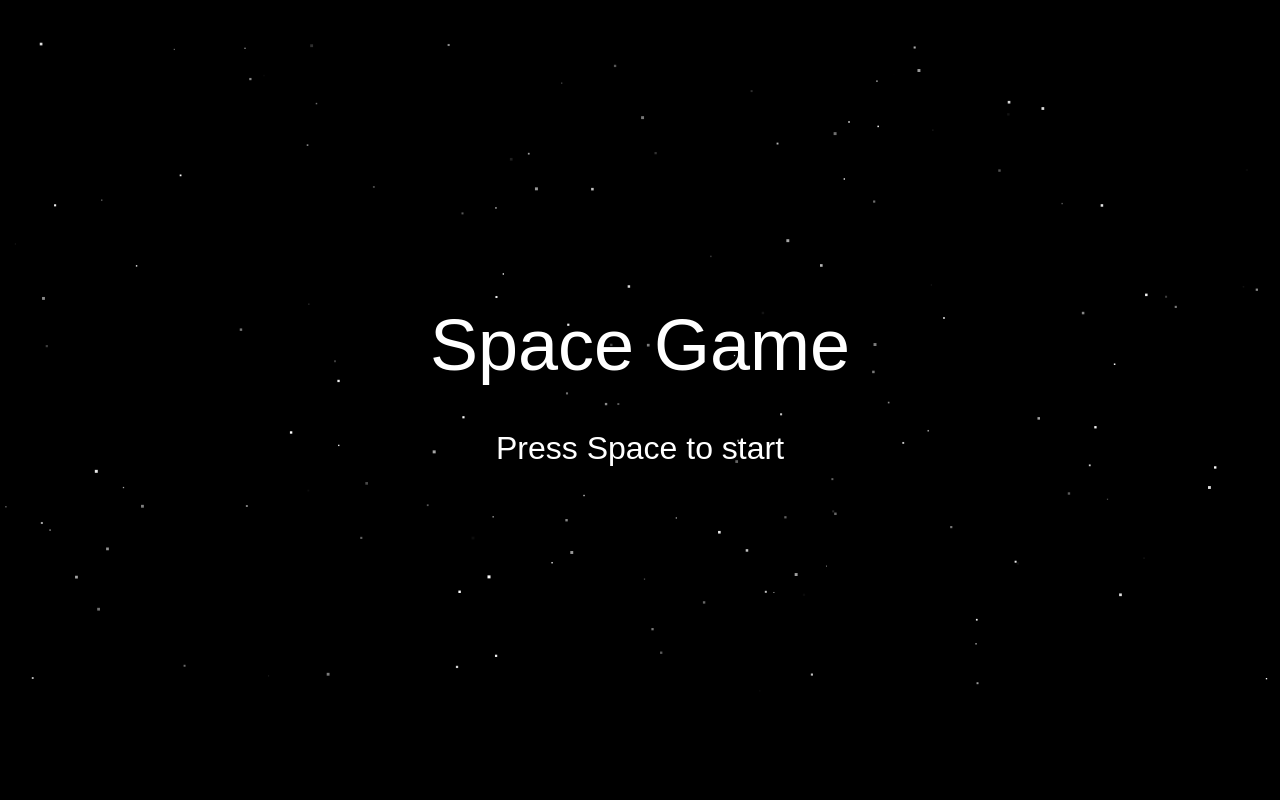
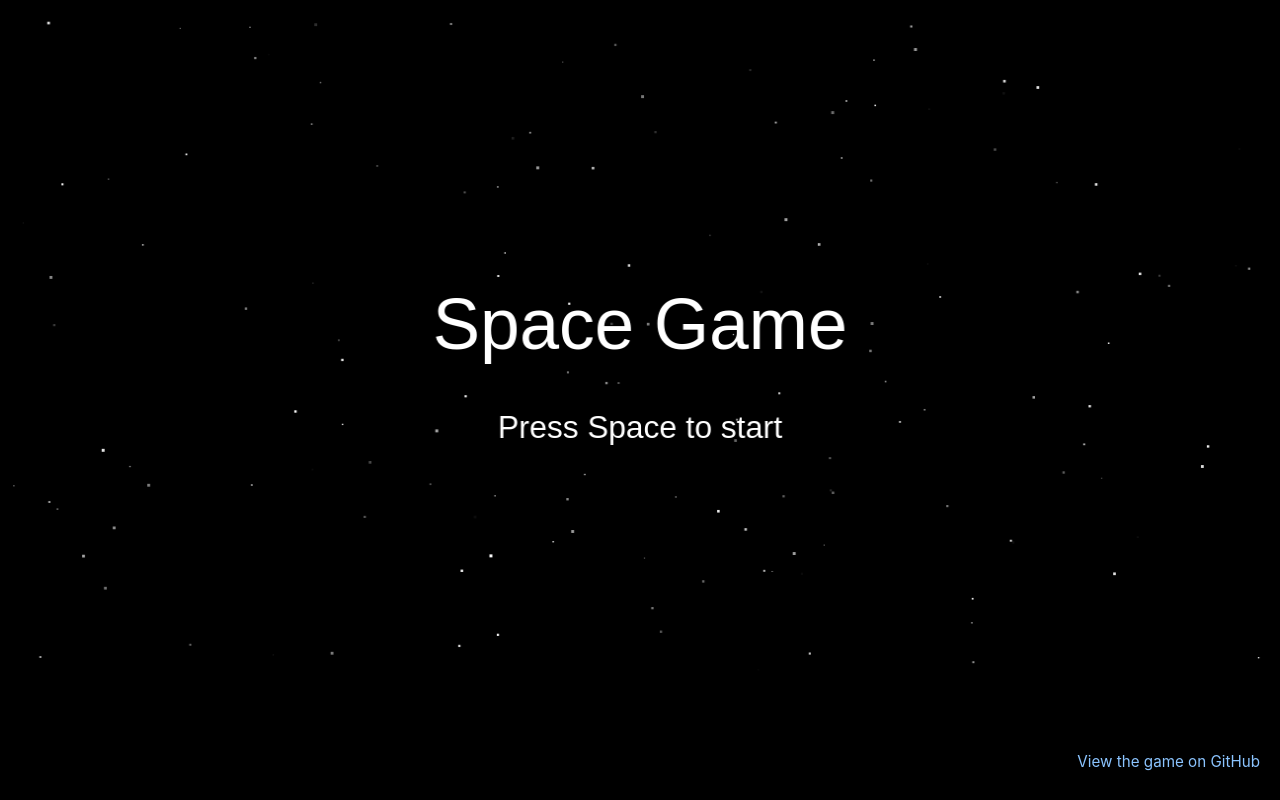
Before and after one commit to lucaswall/simple-game, a website built with Vite: page index.html in a window 1280 px wide. Built offline with nearby package versions, Linux system fonts and the light colour scheme.

Commit message:
Reserve space for repo link

```diff
--- a/index.html
+++ b/index.html
@@ -12,7 +12,19 @@
   </head>
   <body>
     <div id="app">
-      <canvas id="gameCanvas"></canvas>
+      <div class="game-shell">
+        <canvas id="gameCanvas"></canvas>
+        <div class="repo-link-wrapper">
+          <a
+            class="repo-link"
+            href="https://github.com/lucaswall/simple-game"
+            target="_blank"
+            rel="noopener noreferrer"
+          >
+            View the game on GitHub
+          </a>
+        </div>
+      </div>
       <div id="orientation-message" class="orientation-message">
         <div class="orientation-content">
           <div class="orientation-icon">📱</div>
--- a/src/main.ts
+++ b/src/main.ts
@@ -162,14 +162,18 @@ function resizeCanvas() {
     const containerWidth = window.innerWidth;
     const containerHeight = window.innerHeight;
 
+    // Leave room for the repo link row so it stays visible on all screens
+    const linkAllowance = 64;
+
     // Maintain aspect ratio
     const aspectRatio = GAME_WIDTH / GAME_HEIGHT;
     let displayWidth = containerWidth;
     let displayHeight = containerWidth / aspectRatio;
 
-    if (displayHeight > containerHeight) {
-        displayHeight = containerHeight;
-        displayWidth = containerHeight * aspectRatio;
+    const maxHeight = Math.max(containerHeight - linkAllowance, 0);
+    if (displayHeight > maxHeight) {
+        displayHeight = maxHeight;
+        displayWidth = maxHeight * aspectRatio;
     }
 
     canvas.style.width = `${displayWidth}px`;
--- a/src/style.css
+++ b/src/style.css
@@ -83,6 +83,14 @@ html {
   overflow: hidden;
 }
 
+.game-shell {
+  display: flex;
+  flex-direction: column;
+  align-items: center;
+  gap: 0.5rem;
+  padding: 0.25rem 0.5rem 0.75rem;
+}
+
 canvas {
   box-shadow: 0 0 20px rgba(0, 0, 0, 0.5);
   display: block;
@@ -90,6 +98,29 @@ canvas {
   -webkit-tap-highlight-color: transparent;
   max-width: 100%;
   max-height: 100%;
+}
+
+.repo-link {
+  font-size: 0.95rem;
+  color: #8bc4ff;
+  text-decoration: none;
+  text-shadow: 0 0 6px rgba(0, 0, 0, 0.6);
+}
+
+.repo-link-wrapper {
+  width: 100%;
+  display: flex;
+  justify-content: flex-end;
+  padding-right: 0.75rem;
+  margin-top: 0.25rem;
+  box-sizing: border-box;
+}
+
+.repo-link:hover,
+.repo-link:focus-visible {
+  color: #c1e1ff;
+  text-decoration: underline;
+  outline: none;
 }
 
 .orientation-message {
```
Also changed, not shown: README.md.
